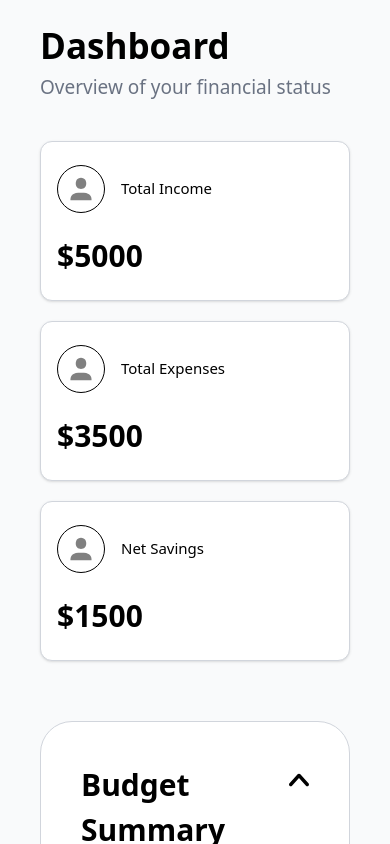
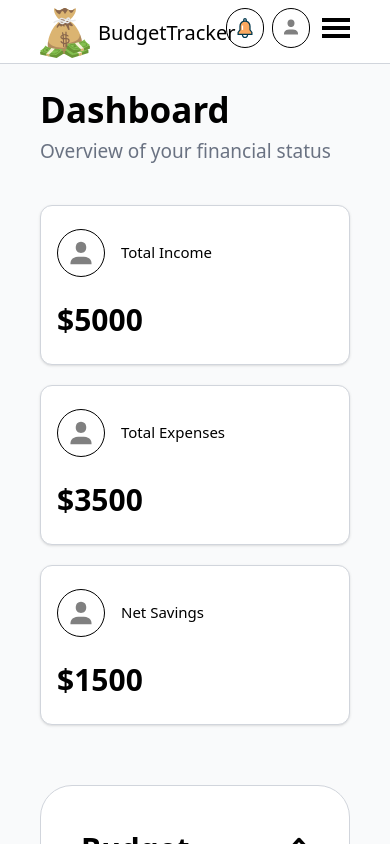
Before and after one commit to corycamp/BudgetTracker, a Next.js app: page /Dashboard in a window 390 px wide. Shown: the top 844 px of the page. Built offline with nearby package versions, Linux system fonts and the light colour scheme.

Commit message:
Updated mobile navbar

```diff
--- a/src/app/components/Navbar.tsx
+++ b/src/app/components/Navbar.tsx
@@ -8,15 +8,20 @@ import bell from "../assets/bell.svg";
 import avatar from "../assets/avatar.svg";
 import Image from "next/image";
 import clsx from "clsx";
+import { useEffect, useState } from "react";
 
 const Navbar = () => {
+  const [isOpen, setIsOpen] = useState<boolean>(false);
   const pathname = usePathname().toLowerCase();
-  console.log(pathname);
   const getNavLinks = (): string[] => {
     return Object.keys(NavigationLinks);
   };
 
-  return (
+  useEffect(()=>{
+    !isOpen ? document.body.classList.remove('overflow-hidden') : document.body.classList.add('overflow-hidden')
+  },[isOpen])
+
+  const desktopNavBar = ()=>(
     <nav className="hidden lg:flex flex-row h-16 w-full border-b-1 pl-10 pr-10 border-b-gray-300 bg-white justify-between items-center sticky top-0">
       <div className="w-auto flex">
         <Link href={`/Dashboard`}>
@@ -56,6 +61,66 @@ const Navbar = () => {
         </div>
       </div>
     </nav>
+  )
+
+  const mobileNavBar = ()=>(
+    <nav className={`flex flex-row lg:hidden h-16 ${isOpen && "h-full"} w-full border-b-1 border-b-gray-300 bg-white justify-between sticky top-0`}>
+    <div className="flex flex-col w-full pr-10 pl-10 mt-2">
+    <div className="flex flex-row w-full">
+     <div className="w-auto flex">
+        <Link href={`/Dashboard`}>
+          <div className="flex flex-row items-center">
+            <Image src={logo} alt={"Logo"} width={50} />
+            <h1 className="ml-2 text-[20px] font-medium">BudgetTracker</h1>
+          </div>
+        </Link>
+      </div>
+      <div className="w-full h-10 flex justify-end-safe">
+        <div className="flex mr-2 border rounded-4xl p-2 cursor-pointer">
+          <Image src={bell} alt={"Notification"} width={20} />
+        </div>
+        <div className="flex mr-3 border rounded-4xl p-2 cursor-pointer">
+          <Link href={`/Account`}>
+            <Image src={avatar} alt={"Avatar"} width={20} />
+          </Link>
+        </div>
+        <div className="flex">
+          <button className="flex flex-col justify-center items-center w-7 cursor-pointer" onClick={()=>setIsOpen(!isOpen)}>
+            <span className="w-full border-black h-0 border-2 mb-1"/>
+             <span className="w-full border-black h-0 border-2 mb-1"/>
+              <span className="w-full border-black h-0 border-2"/>
+          </button>
+        </div>
+      </div>
+      </div>
+      {isOpen && <div className="w-auto flex flex-col mt-5">
+        {getNavLinks().map((item) => {
+          return (
+            <div
+              key={item}
+              className={clsx(
+                "flex w-auto text-[19px] font-medium mt-3 mb-3 border-b-1 border-gray-200",
+                !pathname.includes(item.toLowerCase())
+                  ? "text-gray-400"
+                  : "text-black"
+              )}
+            >
+              <Link href={`/${NavigationLinks[`${item as NavbarLink}`]}`}>
+                {item}
+              </Link>
+            </div>
+          );
+        })}
+      </div>}
+      </div>
+    </nav>
+  )
+
+  return (
+    <>
+    {desktopNavBar()}
+    {mobileNavBar()}
+    </>
   );
 };
 
```
